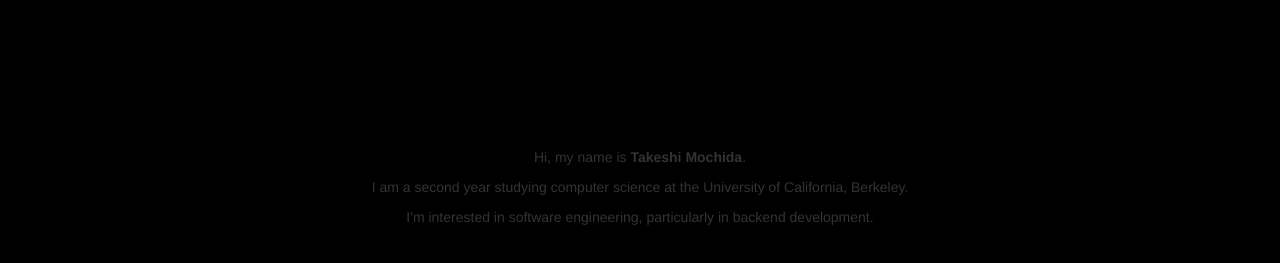
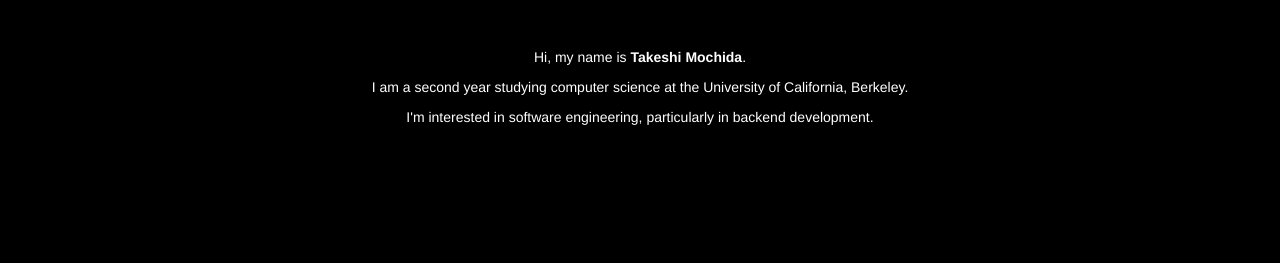
Before and after one commit to tmochida/MyWeb, a plain HTML site: page index.html in a window 1280 px wide. Shown: the part 53-316 px from the top of the page. Drawn offline with Linux system fonts and the light colour scheme.

Commit message:
Change text color to white

```diff
--- a/css/style.css
+++ b/css/style.css
@@ -29,16 +29,17 @@
 }
 
 html {
-    background: black;
+    background: #000000;
 }
 
 .page {
+    top:0;
+    padding-top:100px;
     bottom:0;
-    padding-top:200px;
+    text-align:center;
+    width:100%;
     position:absolute;
-    text-align:center;
-    top:0;
-    width:100%;
+    color:#FFFFFF;
 }
 
 /* Angular animation styles */
```
